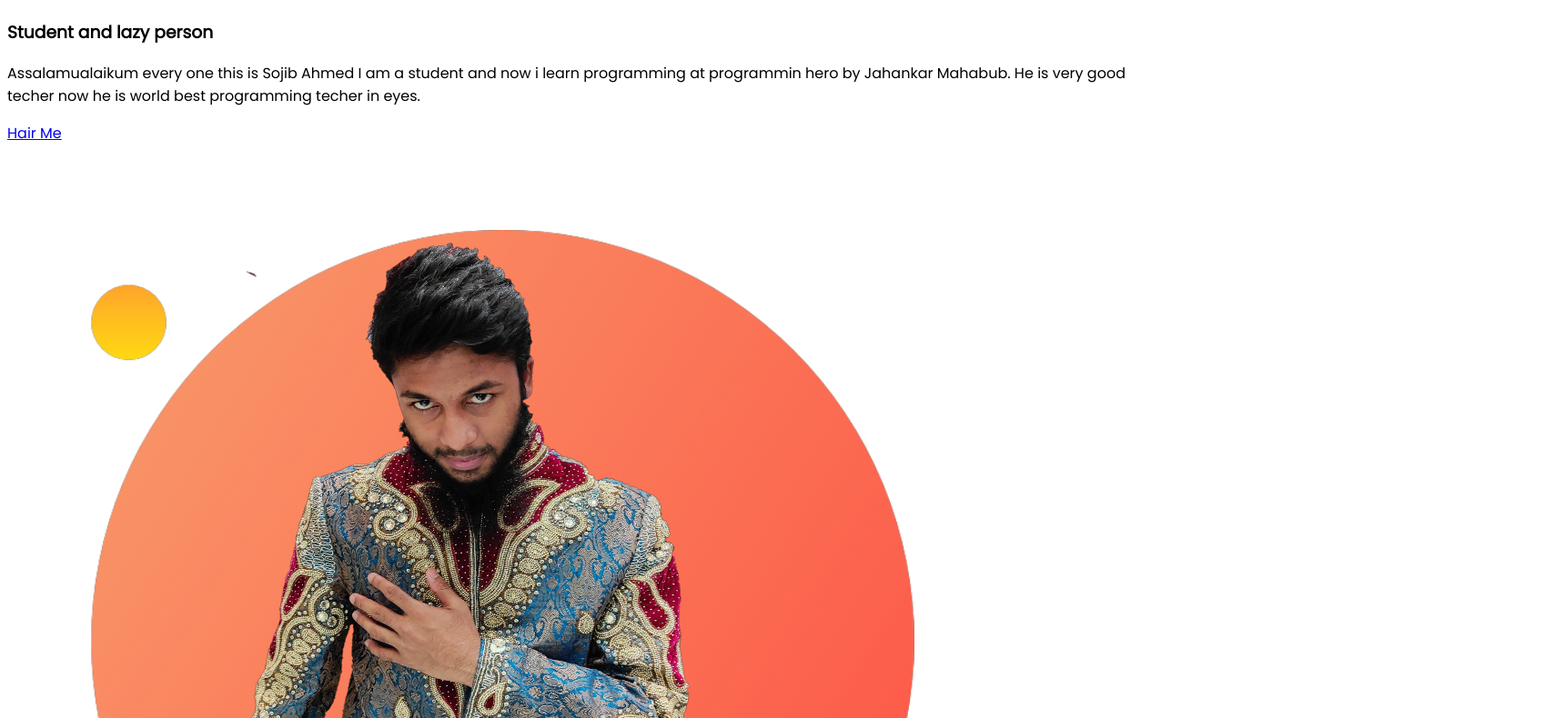
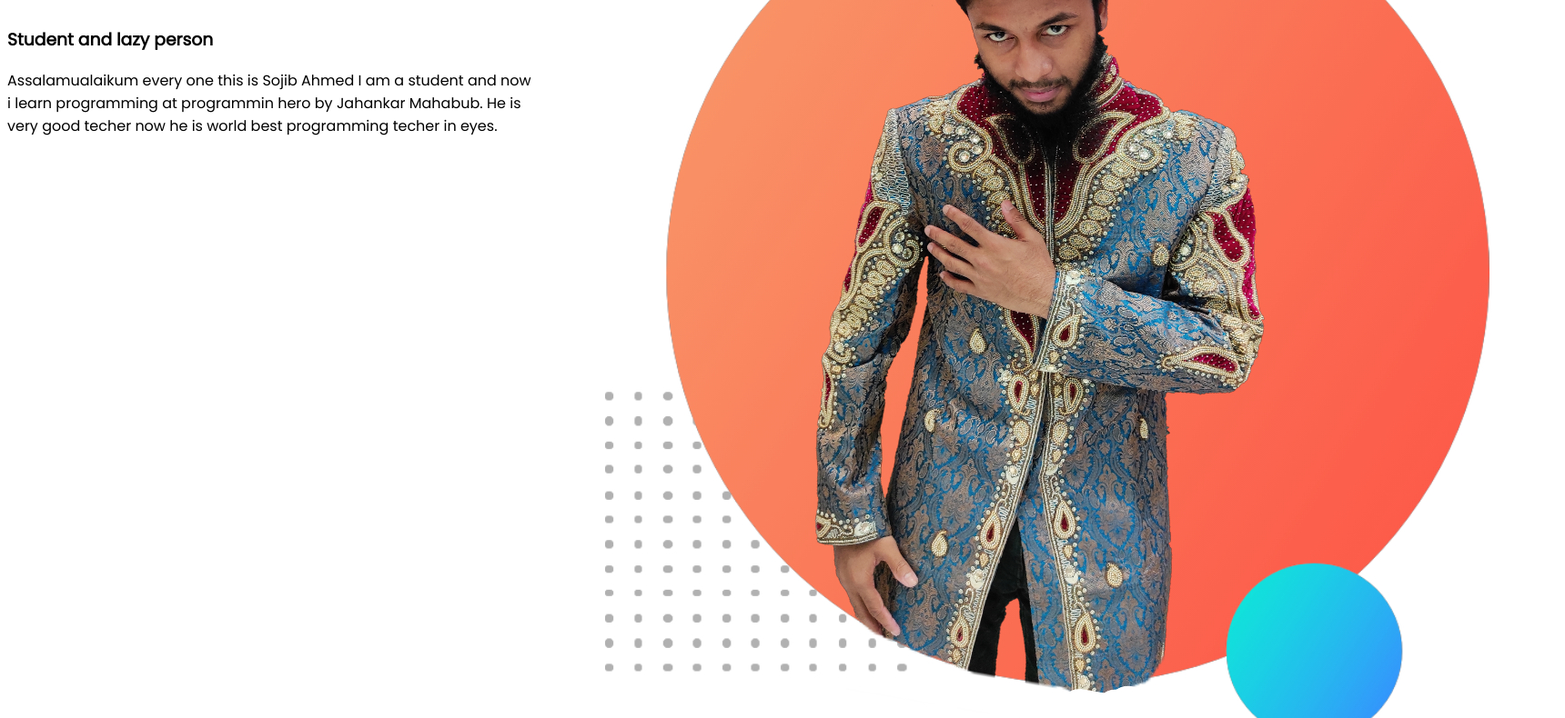
Before and after one commit to sojib-Ahmed/First-portfolio, a plain HTML site: page index.html in a window 1280 px wide. Shown: the part 254-1044 px from the top of the page at 91% size, 1720 px wide, since content can reach past the window. Drawn offline with Linux system fonts and the light colour scheme.

Commit message:
section add

```diff
--- a/index.html
+++ b/index.html
@@ -14,7 +14,7 @@
 
 <body>
  <section>
-    <div class="first">
+    <div class="half-width">
         <h1>Welcome To </h1>
         <h1> <span class="name">Sojib Ahmed</span> World</h1>
         <h3>Student and lazy person</h3>
@@ -24,7 +24,7 @@
         </p>
        </div>
        <a href="https://www.linkedin.com/in/sojib-ahmed-a95479226/"_blank>Hair Me</a>
-        <div>
+        <div class="half-width">
             <img src="images/1st.jpg" alt="first pic of sojib">
         </div>
  </section>
--- a/style.css
+++ b/style.css
@@ -7,6 +7,8 @@ h1{
 .name{
     color:#FFA500;
 }
-div{
-    image size: 50px;
-}
+section{
+    display: flex;
+    .half-width {
+        width: 50%;
+    }
```
